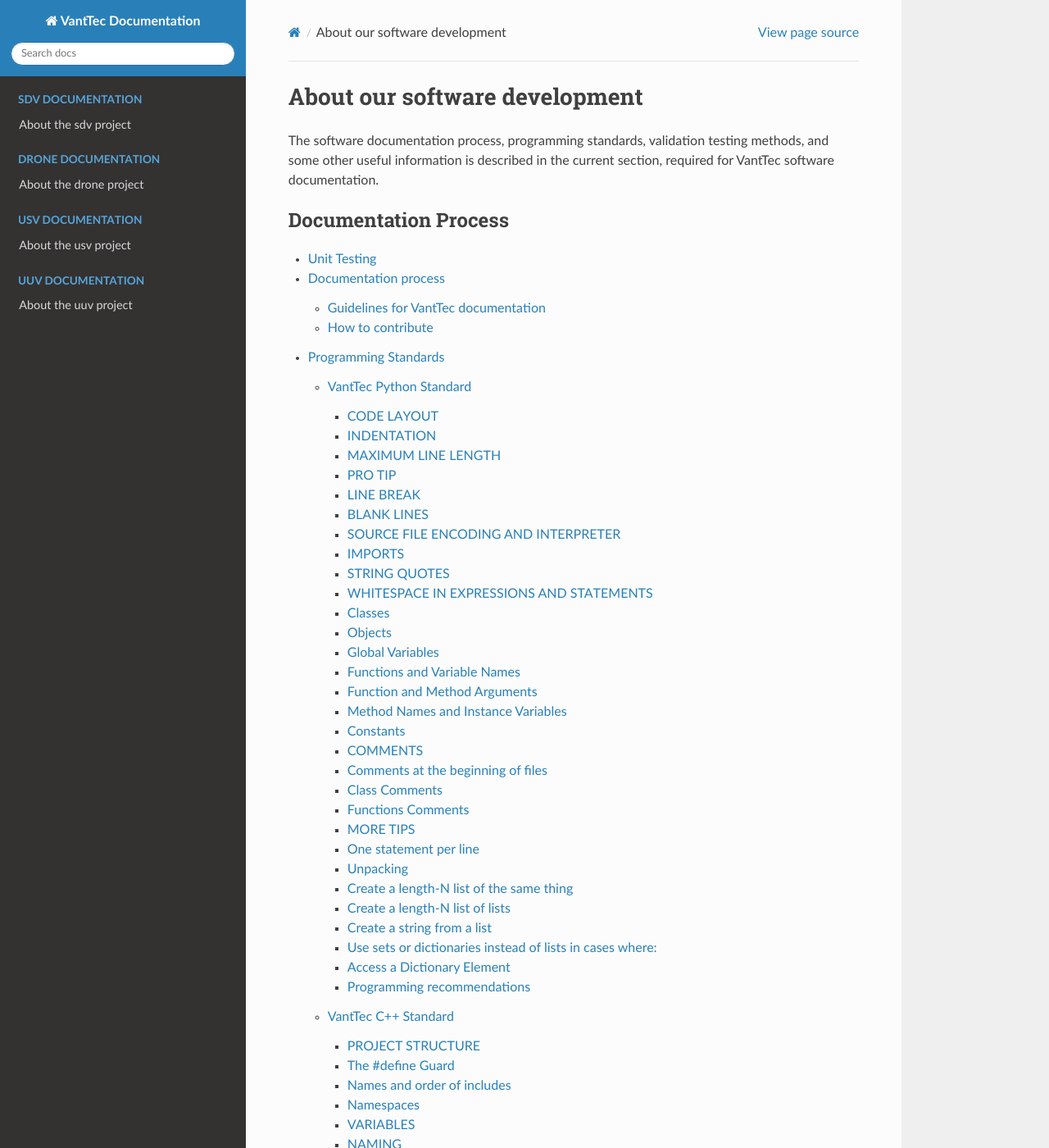
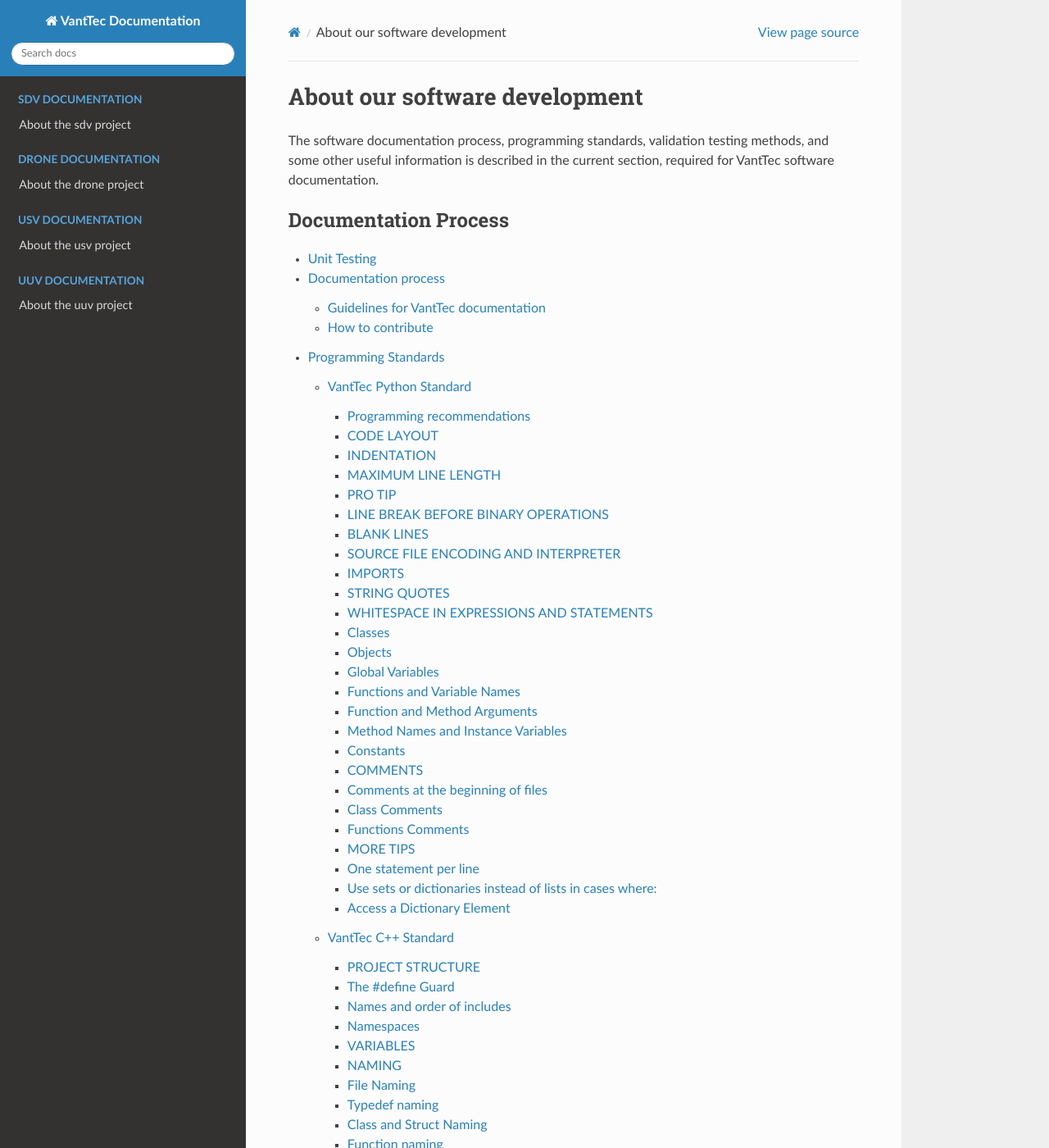
Before and after one commit to vanttec/vanttec_documentation, a Sphinx documentation site: the page built from source/vanttec_software_development.rst, in a window 1280 px wide and 1400 px high. Shown: the whole window at 82% size. Built offline with Sphinx 7.4.7 and the Read the Docs theme 2.0.0, drawn with Linux system fonts in a browser that asks for light colours; pages that are not in the unit, such as notebooks, are missing from menus; some of the changed lines change nothing that is shown.

Commit message:
Update vsd_programming_standards.rst

```diff
--- a/source/vsd/vsd_programming_standards.rst
+++ b/source/vsd/vsd_programming_standards.rst
@@ -16,381 +16,7 @@
 The VantTec Python standard is based on the “PEP 8 -- Style Guide for Python Code” and the “The Hitchhiker’s guide to Python”
 Also, look at this script for references on how to write good Python code: https://github.com/hblanks/zen-of-python-by-example/blob/master/pep20_by_example.py.
 
-For recommendations and modifications, please refer to Guillermo Cepeda or Sebastian Martinez
-
-CODE LAYOUT
------------
-
-INDENTATION
------------
-
-Do not use tab, use four spaces instead per indentation level.
-
-As you can see::
-
-   # Correct:
-
-    # Aligned with opening delimiter.
-    foo = long_function_name(var_one, var_two,
-                             var_three, var_four)
-
-    # Add 4 spaces (an extra level of indentation) to distinguish arguments from the rest.
-    def long_function_name(
-            var_one, var_two, var_three,
-            var_four):
-        print(var_one)
-
-    # Hanging indents should add a level.
-    foo = long_function_name(
-        var_one, var_two,
-        var_three, var_four)
-    # Wrong:
-
-    # Arguments on first line forbidden when not using vertical alignment.
-    foo = long_function_name(var_one, var_two,
-        var_three, var_four)
-
-    # Further indentation required as indentation is not distinguishable.
-    def long_function_name(
-        var_one, var_two, var_three,
-        var_four):
-        print(var_one)
-
-
-The closing brace/bracket/parenthesis on multiline constructs should be like this::
-
-    my_list = [	1, 2, 3,
-    		4, 5, 6 ]
-    result = some_function_that_takes_arguments('a', 'b', 'c',
-    						'd', 'e', 'f',)
-
-
-MAXIMUM LINE LENGTH
---------------------
-
-Limit all lines to a maximum of 80 characters.
-If the length of a line is larger than 80 characters, try to use a “space + backslash”. With this, the editor will detect it is a line continuation marker::
-    with open('/path/to/some/file/you/want/to/read') as file_1, \
-         open('/path/to/some/file/being/written', 'w') as file_2:
-        file_2.write(file_1.read())
-
-PRO TIP
--------
-If you use Visual Studio Code as your code editor, you can add a vertical line into your screen, so you can see where your line should end.
-Just go to File >> Preferences >> Settings >> search for Editor:Rulers and in the json file just paste this::
-    "editor.rulers": [120]
-
-.. figure:: /images/vsd_vscode_protip.png
-   :align: center
-   :alt: vsc
-   :figclass: align-center
-   :target: vsc
-   :height: 200px
-   :width: 300px
-
-LINE BREAK
-----------
-here is some code about line break::
-
-    # easy to match operators with operands
-        income = (gross_wages
-          + taxable_interest
-          + (dividends - qualified_dividends)
-          - ira_deduction
-          - student_loan_interest)
-
-BLANK LINES
------------
-
-Surround top-level function and class definitions with two blank lines. (IMPORTANT!)
-Method definitions inside a class are surrounded by a single blank line.
-Extra blank lines may be used (sparingly) to separate groups of related functions. Blank lines may be omitted between a bunch of related one-liners (e.g. a set of dummy implementations).
-Use blank lines in functions, sparingly, to indicate logical sections.
-
-SOURCE FILE ENCODING AND INTERPRETER
------------------------------------
-
-At the beginning of every script you should add these lines::
-
-    #!/usr/bin/env python
-    # -*- coding: utf-8 -*-
-
-
-*First line:
-
-    *The program loader takes the presence of “#!” as an indication that the file is a script, and tries to execute that script using the interpreter specified by the rest of the first line in the file.
-
-*Second line:
-
-    *Code in the core Python distribution should always use UTF-8 (or ASCII in Python 2).
-    *Files using ASCII (in Python 2) or UTF-8 (in Python 3) should not have an encoding declaration.
-
-IMPORTS
--------
-
-Imports should usually be on separate lines::
-
-    # Correct:
-    import os
-    import sys
-
-You can also say this::
-
-    from subprocess import Popen, PIPE
-
-* Imports are always put at the top of the file, just after any module comments and docstrings, and before module globals and constants.
-* Do not use: from <library> import *
-* Imports should be grouped in the following order
-    1. Standard imports
-    2. Related third party imports
-    3. Local application / library specific imports
-    4. When importing a class from a class from Class import MyClass
-
-STRING QUOTES
--------------
-
-In Python, double-quoted strings and single-quoted strings are the same, however, double quotes will only be used when dealing with paths and topics (ROS).
-
-WHITESPACE IN EXPRESSIONS AND STATEMENTS
-----------------------------------------
-
-Avoid extraneous whitespace in the following situations:
-
-immediately inside parentheses, brackets, and braces::
-
-    yes: spam(ham[1], {eggs: 2})
-    no:  spam( ham[1], {eggs: 2} )
-
-between a trailing comma anda a following close parenthesis::
-
-    yes: foo = (0,)
-    no:  foo = (0, )
-
-Immediately before a comma, semicolon, or colon ::
-
-    yes: if x == 4: print x, y; x, y = y, x
-    no:  if x == 4: print x, y ; x, y = y, x
-
-Always surround these binary operators with a single space on either side: assignment (=), augmented assignment (+=, -= etc.), comparisons (==, <, >, !=, <>, <=, >=, in, not in, is, is not), Booleans (and, or, not)::
-
-    Yes
-    i = i + 1
-    submitted += 1
-    x = x*2 - 1
-    hypot2 = x*x + y*y
-    c = (a+b) * (a-b)
-    No
-    i=i+1
-    submitted +=1
-    x = x * 2 - 1
-    hypot2 = x * x + y * y
-    c = (a + b) * (a - b)
-
-Don't use spaces around the = sign when used to indicate a keyword argument, or when used to indicate a default value for an unannotated function parameter::
-
-   # Correct:
-    def complex(real, imag=0.0):
-        return magic(r=real, i=imag)
-
-    # Wrong:
-    def complex(real, imag = 0.0):
-        return magic(r = real, i = imag)
-
-NAMING CONVENTIONS
-
-Classes
--------
-
-With CapWords::
-
-	class MyClass
-
-Objects
--------
-
-With camelCase::
-
-	autoNav = AutoNav()
-
-
-Global Variables
-----------------
-
-(Let's hope that these variables are meant for use inside one module only.) The conventions are about the same as those for functions.
-Modules that are designed for use via from M import * should use the __all__ mechanism to prevent exporting globals, or use the older convention of prefixing such globals with an underscore (which you might want to do to indicate these globals are "module non-public").
-
-Functions and Variable Names
----------------------------
-
-* For functions, with lowercase_and_underscore
-* For variables, also with owercase_and_underscore
-* **Variable names follow the same convention as function names. Never use names such as I (i), l (L), O or o.**
-* mixedCase is allowed only in contexts where that's already the prevailing style (e.g. threading.py), to retain backwards compatibility.
-
-Function and Method Arguments
------------------------------
-
-* Always use self for the first argument to instance methods.
-* Always use cls for the first argument to class methods.
-* More info about this here: https://realpython.com/instance-class-and-static-methods-demystified/
-* When writing class attributes or composition, do it like this: myClass.myObject_, myClass.my_attribute_
-
-Method Names and Instance Variables
------------------------------------
-
-* Use lowercase_and_underscores
-* Use one leading underscore only for non-public methods and instance variables.
-* To avoid name clashes with subclasses, use two leading underscores to invoke Python's name mangling rules. Python mangles these names with the class name: if class Foo has an attribute named __a, it cannot be accessed by Foo.__a. (An insistent user could still gain access by calling Foo._Foo__a.) Generally, double leading underscores should be used only to avoid name conflicts with attributes in classes designed to be subclassed.
-
-Constants
----------
-CAPITAL_LETTERS_AND_UNDERSCORES
-
-COMMENTS
---------
-Comments at the beginning of files
-----------------------------------
-/*
-@file :               file.cpp
-@date:              Thu Dec 26, 2019
-@date_modif:   Thu Dec 26, 2019
-@author:           name
-@e-mail:
-@co-author:      (If multiple co-authors, write the name and e-mail of each one)
-@e-mail:
-@brief:
-@version:
-*/
-
-Class Comments
---------------
-
-Comment before class only if it not descriptive
-
-Functions Comments
-------------------
-
-/*
-@name:
-@brief:
-@param     a[in]:  describe
-	         b[out]: describe
-@return
-
-MORE TIPS
----------
-
-One statement per line
-----------------------
-
-It is bad practice to have two disjointed statements on the same line of code.
-bad::
-
-    print 'one'; print 'two'
-    if x == 1: print 'one'
-    if <complex comparasion > and <other complex comparasion>:
-        # do something
-
-good::
-
-    print 'one'
-    print 'two'
-    if x == 1:
-        print 'one'
-    cond1 = <complex comparasion>
-    cond2 = <other complex comparasion>
-    if cond1 and cond2:
-        # do something
-
-Unpacking
----------
-
-If you know the length of a list or tuple, you can assign names to its elements with unpacking. For example, since enumerate() will provide a tuple of two elements for each item in list::
-
-    for index, item in enumerate(some_list):
-    # do something with index and item
-
-You can use this to swap variales as well::
-
-    a, b = b, a
-
-Nested unnpacking is also allowed::
-
-    a, (b, c) = 1, 2, 3
-
-In python 3.5, you can use the * operator to unpack::
-
-    a, *b = 1, 2, 3
-    # a = 1, b = [2, 3]
-    a, middle, *b = 1, 2, 3, 4, 5, 6, 7, 8, 9, 10
-    # a = 1, middle = 2, b = [3, 4, 5, 6, 7, 8, 9, 10]
-
-
-Create a length-N list of the same thing
-----------------------------------------
-
-Use the Python list * operator::
-
-    four_lists = [none] * 4
-
-Create a length-N list of lists
--------------------------------
-
-Because lists are mutable, the * operator (as above) will create a list of N references to the same list, which is not likely what you want. Instead, use a list comprehension::
-
-    four_lists = [list() for i in range(4)]
-
-Create a string from a list
----------------------------
-
-A common idiom for creating strings is to use str.join() on an empty string::
-
-    letters = ['a', 'b', 'c']
-    word = ''.join(letters)
-
-searching for an item in a collection::
-
-    s = set(['s','p','a','m'])
-    l = ['s','p','a','m']
-    def lookup_set(s);
-        return 's' in s
-    def lookup_list(l);
-        return 's' in l
-
-Use sets or dictionaries instead of lists in cases where:
----------------------------------------------------------
-
-* The collection will contain a large number of items
-* You will be repeatedly searching for items in the collection
-* You do not have duplicate items.
-
-For small collections, or collections which you will not frequently be searching through, the additional time and memory required to set up the hashtable will often be greater than the time saved by the improved search speed.
-
-Access a Dictionary Element
----------------------------
-
-Dont use the dict.has_key() method. Instead, use x in d syntax, or pass a default argument to dict.get().
-
-Bad::
-
-    d = {'hello':'world'}
-    if d.has_key('hello'):
-        print d['hello']
-    else:
-        print 'default value'
-
-Good::
-
-    d = {'hello':'world'}
-    print d.get('hello', 'default value') # prints 'world'
-    print d.get('foo', 'default value') # prints 'default value'
-
-    #or
-    if 'hello' in d:
-        print d['hello']
-    else:
-        print 'default value'
-
+For recommendations and modifications, please refer to Guillermo Cepeda or Sebastian Martinez.
 
 Programming recommendations
 ---------------------------
@@ -437,6 +63,330 @@
         if x < 0:
             return None
         return math.sqrt(x)
+
+CODE LAYOUT
+-----------
+
+INDENTATION
+-----------
+
+Do not use tab, use four spaces instead per indentation level.
+
+As you can see::
+
+   # Correct:
+
+    # Aligned with opening delimiter.
+    foo = long_function_name(var_one, var_two,
+                             var_three, var_four)
+
+    # Add 4 spaces (an extra level of indentation) to distinguish arguments from the rest.
+    def long_function_name(
+            var_one, var_two, var_three,
+            var_four):
+        print(var_one)
+
+    # Hanging indents should add a level.
+    foo = long_function_name(
+        var_one, var_two,
+        var_three, var_four)
+    # Wrong:
+
+    # Arguments on first line forbidden when not using vertical alignment.
+    foo = long_function_name(var_one, var_two,
+        var_three, var_four)
+
+    # Further indentation required as indentation is not distinguishable.
+    def long_function_name(
+        var_one, var_two, var_three,
+        var_four):
+        print(var_one)
+
+
+The closing brace/bracket/parenthesis on multiline constructs should be like this::
+
+    my_list = [1, 2, 3,
+    	       4, 5, 6]
+    result = some_function_that_takes_arguments('a', 'b', 'c',
+    						'd', 'e', 'f')
+
+
+MAXIMUM LINE LENGTH
+--------------------
+
+Limit all lines to a maximum of 80 characters.
+If the length of a line is larger than 80 characters, try to use a “space + backslash”. With this, the editor will detect it is a line continuation marker
+Example::
+    with open('/path/to/some/file/you/want/to/read') as file_1, \
+         open('/path/to/some/file/being/written', 'w') as file_2:
+        file_2.write(file_1.read())
+
+PRO TIP
+-------
+If you use Visual Studio Code as your code editor, you can add a vertical line into your screen, as an 80 characters visual reference.
+Just go to File >> Preferences >> Settings >> search for Editor:Rulers and in the json file just paste this::
+    "editor.rulers": [120]
+
+.. figure:: /images/vsd_vscode_protip.png
+   :align: center
+   :alt: vsc
+   :figclass: align-center
+   :target: vsc
+   :height: 200px
+   :width: 300px
+
+LINE BREAK BEFORE BINARY OPERATIONS
+-----------------------------------
+Using line breaks before binary operations helps readability::
+
+    # easy to match operators with operands
+        income = (gross_wages
+          + taxable_interest
+          + (dividends - qualified_dividends)
+          - ira_deduction
+          - student_loan_interest)
+
+BLANK LINES
+-----------
+
+* Surround top-level function and class definitions with two blank lines. (IMPORTANT!)
+* Method definitions inside a class are surrounded by a single blank line.
+* Extra blank lines may be used (sparingly) to separate groups of related functions. Blank lines may be omitted between a bunch of related one-liners (e.g. a set of dummy implementations).
+* Use blank lines in functions, to indicate logical sections.
+
+SOURCE FILE ENCODING AND INTERPRETER
+-----------------------------------
+
+At the beginning of every script you should add these lines::
+
+    #!/usr/bin/env python
+    # -*- coding: utf-8 -*-
+
+
+* First line:
+
+    * The program loader takes the presence of “#!” as an indication that the file is a script, and tries to execute that script using the interpreter specified by the rest of the line.
+
+* Second line:
+
+    *Code in the core Python distribution should always use UTF-8 (or ASCII in Python 2).
+    *Files using ASCII (in Python 2) or UTF-8 (in Python 3) should not have an encoding declaration.
+
+IMPORTS
+-------
+
+Imports should usually be on separate lines::
+
+    # Correct:
+    import os
+    import sys
+
+This is also okay::
+
+    from subprocess import Popen, PIPE
+
+* Imports are always put at the top of the file, just after any module comments and docstrings, and before module globals and constants.
+* Never use: from <library> import *
+* Imports should be grouped in the following order
+    1. Standard imports
+    2. Related third party imports
+    3. Local application / library specific imports
+    4. When importing a class from a class
+    	::from Class import MyClass
+
+STRING QUOTES
+-------------
+
+In Python, double-quoted strings and single-quoted strings are the same, however, double quotes will only be used when dealing with paths and topics (ROS).
+
+WHITESPACE IN EXPRESSIONS AND STATEMENTS
+----------------------------------------
+
+Avoid extraneous whitespace in the following situations:
+
+* Immediately inside parentheses, brackets, and braces::
+
+    yes: spam(ham[1], {eggs: 2})
+    no:  spam( ham[1], {eggs: 2} )
+
+* Between a trailing comma anda a following close parenthesis::
+
+    yes: foo = (0,)
+    no:  foo = (0, )
+
+* Immediately before a comma, semicolon, or colon ::
+
+    yes: if x == 4: print x, y; x, y = y, x
+    no:  if x == 4: print x, y ; x, y = y, x
+
+Always surround these binary operators with a single space on either side: assignment (=), augmented assignment (+=, -= etc.), comparisons (==, <, >, !=, <>, <=, >=, in, not in, is, is not), Booleans (and, or, not)::
+
+    # Correct:
+    i = i + 1
+    submitted += 1
+    x = x*2 - 1
+    hypot2 = x*x + y*y
+    c = (a+b) * (a-b)
+
+    # Wrong:
+    i=i+1
+    submitted +=1
+    x = x * 2 - 1
+    hypot2 = x * x + y * y
+    c = (a + b) * (a - b)
+
+Don't use spaces around the = sign when used to indicate a keyword argument, or when used to indicate a default value for an unannotated function parameter::
+
+   # Correct:
+    def complex(real, imag=0.0):
+        return magic(r=real, i=imag)
+
+    # Wrong:
+    def complex(real, imag = 0.0):
+        return magic(r = real, i = imag)
+
+NAMING CONVENTIONS
+
+As a general rule, use short and descriptive names!
+
+Classes
+-------
+
+With CapWords::
+
+	class MyClass
+
+Objects
+-------
+
+With camelCase::
+
+	autoNav = AutoNav()
+
+
+Global Variables
+----------------
+
+Let's try to avoid them
+
+Functions and Variable Names
+---------------------------
+
+* For functions and variables: with lowercase_and_underscore
+	* **Variable names follow the same convention as function names. Never use names such as I (i), l (L), O or o, as some can't be differentiated from one another**
+* Use one leading underscore only for non-public methods and instance variables of a class.
+* camelCase is allowed only in contexts where that's already the prevailing style (e.g. threading.py), to retain backwards compatibility.
+
+Function and Method Arguments
+-----------------------------
+
+* Always use self for the first argument to instance methods.
+* Always use cls for the first argument to class methods.
+* Use one leading underscore only for non-public methods and instance variables.
+	* More info about this here: https://realpython.com/instance-class-and-static-methods-demystified/
+* When writing class attributes or composition, do it like this: myClass.myObject_, myClass.my_attribute_
+
+Method Names and Instance Variables
+-----------------------------------
+
+* Use lowercase_and_underscores
+* Use one leading underscore only for non-public methods and instance variables.
+* To avoid name clashes with subclasses, use two leading underscores to invoke Python's name mangling rules. Python mangles these names with the class name: if class Foo has an attribute named __a, it cannot be accessed by Foo.__a. (An insistent user could still gain access by calling Foo._Foo__a.) Generally, double leading underscores should be used only to avoid name conflicts with attributes in classes designed to be subclassed.
+
+Constants
+---------
+Use CAPITAL_LETTERS_AND_UNDERSCORES
+
+COMMENTS
+--------
+Comments at the beginning of files
+----------------------------------
+"""
+@file :        file.py
+@date:         Thu Dec 26, 2019
+@date_modif:   Thu Dec 26, 2019
+@author:       name
+@e-mail:
+@author:    (If multiple co-authors, write the name and e-mail of each one)
+@e-mail:
+@brief:
+@version:
+"""
+
+Class Comments
+--------------
+
+Comment before class only if it's not descriptive
+
+Functions Comments
+------------------
+
+"""
+@name:
+@brief:
+@param     a[in]:  describe
+	   b[out]: describe
+@return
+"""
+
+MORE TIPS
+---------
+
+One statement per line
+----------------------
+
+It is bad practice to have two disjointed statements on the same line of code.
+Wrong::
+
+    print 'one'; print 'two'
+    if x == 1: print 'one'
+    if <complex comparasion > and <other complex comparasion>:
+        # do something
+
+Correct::
+
+    print 'one'
+    print 'two'
+    if x == 1:
+        print 'one'
+    cond1 = <complex comparasion>
+    cond2 = <other complex comparasion>
+    if cond1 and cond2:
+        # do something
+
+Use sets or dictionaries instead of lists in cases where:
+---------------------------------------------------------
+
+* The collection will contain a large number of items
+* You will be repeatedly searching for items in the collection
+* You do not have duplicate items.
+
+For small collections, or collections which you will not frequently be searching through, the additional time and memory required to set up the hashtable will often be greater than the time saved by the improved search speed.
+
+Access a Dictionary Element
+---------------------------
+
+Dont use the dict.has_key() method. Instead, use x in d syntax, or pass a default argument to dict.get().
+
+Bad::
+
+    d = {'hello':'world'}
+    if d.has_key('hello'):
+        print d['hello']
+    else:
+        print 'default value'
+
+Good::
+
+    d = {'hello':'world'}
+    print d.get('hello', 'default value') # prints 'world'
+    print d.get('foo', 'default value') # prints 'default value'
+
+    #or
+    if 'hello' in d:
+        print d['hello']
+    else:
+        print 'default value'
 
 
 .. _cpp:
```
